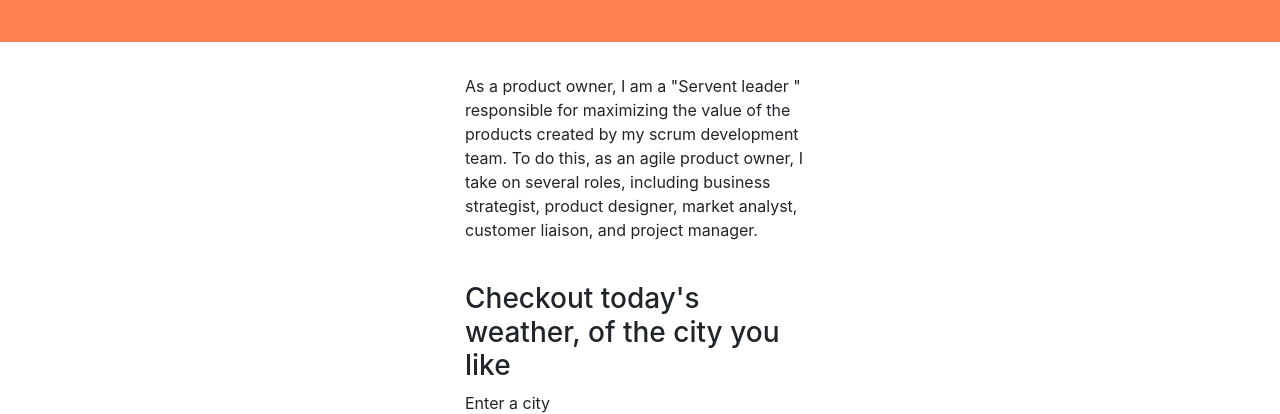
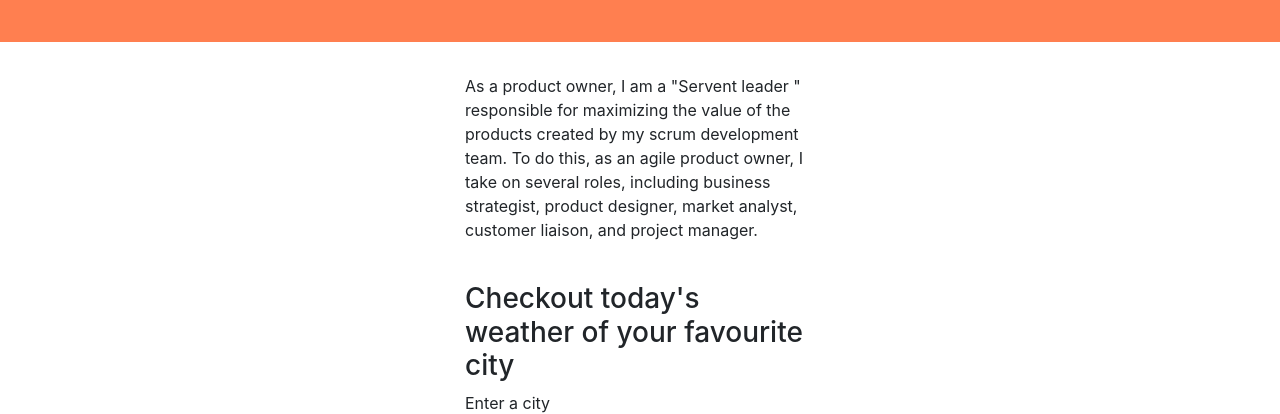
Before and after one commit to davedarshu15/myFirstBlog, a website: page out/index.html in a window 1280 px wide. Shown: the part 386-800 px from the top of the page. Drawn offline with nearby package versions, Linux system fonts and the light colour scheme; some packages are replaced by stand-ins of ours.

Commit message:
weather heading change

```diff
--- a/out/index.html
+++ b/out/index.html
@@ -65,7 +65,7 @@
       <div></div>
       <br>
 
-        <h3>Checkout today's weather, of the city you like</h3>
+        <h3>Checkout today's weather of your favourite city</h3>
 					<label for="exampleInputEmail1">Enter a city</label>
 					<input type="text" class="form-control" id="city" aria-describedby="enter city" placeholder="Enter a city">
 					<small id="emailHelp" class="form-text text-muted"></small>
--- a/package.json
+++ b/package.json
@@ -4,8 +4,9 @@
   "description": "",
   "main": "index.js",
   "scripts": {
-    "test": "echo \"Error: no test specified\" && exit 1"
+    "deploy": "gh-pages -d out"
   },
+  "homepage": "https://davedarshu15.github.io/myFirstBlog",
   "keywords": [],
   "author": "",
   "license": "ISC",
```
